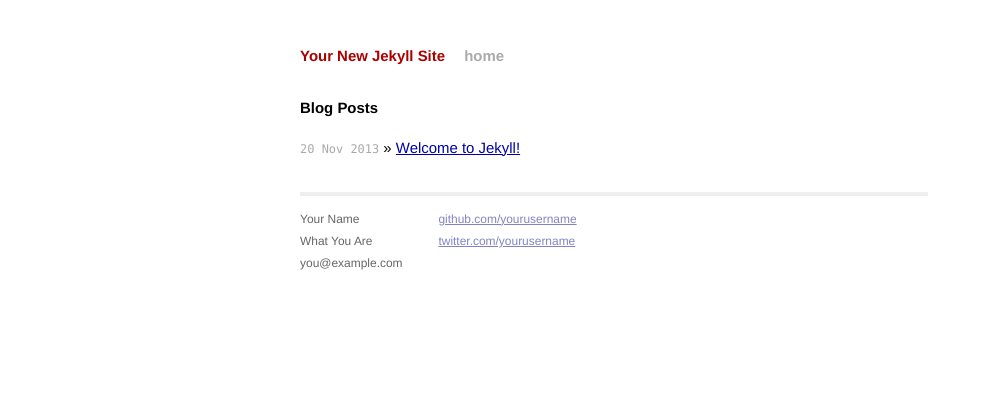
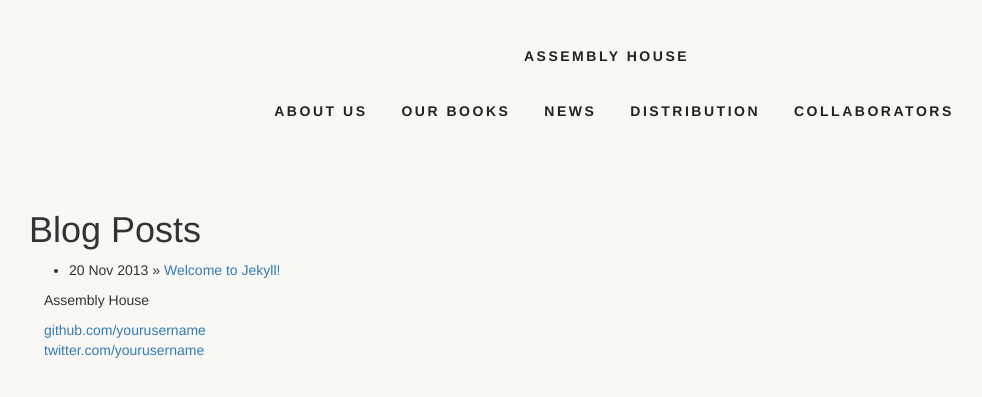
Before and after one commit to darcysaum/assembly-house, a Jekyll site: the page built from index.html, in a window 1280 px wide and 900 px high. Shown: the top 397 px of the window, without its empty margins (26-1008 px from the left). Built offline with Jekyll 4.4.1, drawn with Linux system fonts in a browser that asks for light colours; nearby versions of some CDN libraries; Markdown is read by kramdown in place of the engine named in the settings.

Commit message:
checkpointing designs

```diff
--- a/_layouts/default.html
+++ b/_layouts/default.html
@@ -1,35 +1,47 @@
 <!DOCTYPE html>
-<html>
+<html lang="en">
     <head>
         <meta charset="utf-8">
         <meta http-equiv="X-UA-Compatible" content="IE=edge,chrome=1">
         <title>{{ page.title }}</title>
-        <meta name="viewport" content="width=device-width">
-
-        <!-- syntax highlighting CSS -->
-        <link rel="stylesheet" href="/css/syntax.css">
-
-        <!-- Custom CSS -->
+        <meta name="viewport" content="width=device-width, initial-scale=1.0, maximum-scale=1.0, user-scalable=no">
+        <link rel="stylesheet" href="//netdna.bootstrapcdn.com/bootstrap/3.0.2/css/bootstrap.min.css">
         <link rel="stylesheet" href="/css/main.css">
 
     </head>
     <body>
 
-        <div class="site">
-          <div class="header">
-            <h1 class="title"><a href="/">{{ site.name }}</a></h1>
-            <a class="extra" href="/">home</a>
+      <div class="navbar navbar-default navbar-fixed-top" role="navigation">
+        <!-- <div class="logo pull-left">
+          <img src="/img/logo.png" alt="ASSEMBLY HOUSE"></img>
+        </div> -->
+        <div class="container">
+          <div class="navbar-header navbar-brand">
+            <a class="brand" href="/">ASSEMBLY HOUSE</a>
+          </div>
+          <div class="navbar-menu text-center">
+            <ul class="nav navbar-nav">
+              <li class="/about"><a href="#">ABOUT US</a></li>
+              <li><a href="/books">OUR BOOKS</a></li>
+              <li><a href="/news" class="active">NEWS</a></li>
+              <li><a href="/distribution">DISTRIBUTION</a></li>
+              <li><a href="/collaborators">COLLABORATORS</a></li>
+            </ul>
+          </div>
+        </div>
       </div>
 
+      <div class="container site">
+
+        <div class="row">
+          <div class="span12">
           {{ content }}
+          </div>
+        </div>
 
         <div class="footer">
-            <div class="contact">
-              <p>
-                Your Name<br />
-                What You Are<br />
-                you@example.com
-              </p>
+          <div class="brand">
+            <p>Assembly House</p>
           </div>
           <div class="contact">
             <p>
@@ -39,6 +51,7 @@
           </div>
         </div>
       </div>
-
+      <script src="https://code.jquery.com/jquery.js"></script>
+      <script src="//netdna.bootstrapcdn.com/bootstrap/3.0.2/js/bootstrap.min.js"></script>
     </body>
 </html>
--- a/css/main.css
+++ b/css/main.css
@@ -1,160 +1,52 @@
-/*****************************************************************************/
-/*
-/* Common
-/*
-/*****************************************************************************/
-
-/* Global Reset */
-* {
-  margin: 0;
-  padding: 0;
+html, body, .navbar{
+	background: rgb(249,248,245);
 }
 
-html, body { height: 100%; }
-
-body {
-  background-color: #FFF;
-  font: 13.34px Helvetica, Arial, sans-serif;
-  font-size: small;
-  text-align: center;
+.navbar{
+	border: none;
+	padding: 15px 0 25px;
 }
 
-h1, h2, h3, h4, h5, h6 {
-  font-size: 100%; }
-
-h1 { margin-bottom: 1em; }
-p { margin: 1em 0; }
-
-a         { color: #00a; }
-a:hover   { color: #000; }
-a:visited { color: #a0a; }
-
-/*****************************************************************************/
-/*
-/* Home
-/*
-/*****************************************************************************/
-.posts {
-  list-style-type: none;
-  margin-bottom: 2em;
+.navbar-brand{
+	display: block;
+	float: none;
+	text-align: center;
+	margin: 15px 0;
 }
 
-.posts li {
-  line-height: 1.75em;
+.navbar-nav {
+	float: none;
+	margin: 0;
+	display: block;
+	text-align: center;
 }
 
-.posts span {
-  color: #aaa;
-  font-family: Monaco, "Courier New", monospace;
-  font-size: 80%;
+.navbar li{
+	float: none;
+	display: inline-block;
 }
 
-/*****************************************************************************/
-/*
-/* Site
-/*
-/*****************************************************************************/
-
-.site {
-  font-size: 115%;
-  text-align: justify;
-  width: 42em;
-  margin: 3em auto 2em;
-  line-height: 1.5em;
+.navbar-default .navbar-nav>li>a, .navbar-default .navbar-brand a{
+	font-weight: bold;
+	border-bottom: 4px solid rgba(0,0,0,0);
+	color: #222;
+	font-size: 14px;
+	letter-spacing: .18em;
+	padding: 6px 0;
 }
 
-.header a {
-  font-weight: bold;
-  text-decoration: none;
+.navbar-default .navbar-nav>li{
+	padding: 0 15px;
 }
 
-.title {
-  display: inline-block;
-  margin-bottom: 2em;
+.navbar-default .navbar-nav>li>a:hover, .navbar-default .navbar-brand a:hover{
+	color: #222;
+	border-bottom: 2px solid black;
+	text-decoration: none;
 }
 
-.title a {
-  color: #a00;
+
+
+.container.site{
+	margin-top: 190px;
 }
-
-.title a:hover {
-  color: #000;
-}
-
-.header a.extra {
-  color: #aaa;
-  margin-left: 1em;
-}
-
-.header a.extra:hover {
-  color: #000;
-}
-
-.meta {
-  color: #aaa;
-}
-
-.footer {
-  font-size: 80%;
-  color: #666;
-  border-top: 4px solid #eee;
-  margin-top: 2em;
-  overflow: hidden;
-}
-
-.footer .contact {
-  float: left;
-  margin-right: 3em;
-}
-
-.footer .contact a {
-  color: #8085C1;
-}
-
-.footer .rss {
-  margin-top: 1.1em;
-  margin-right: -.2em;
-  float: right;
-}
-
-.footer .rss img {
-  border: 0;
-}
-
-/*****************************************************************************/
-/*
-/* Posts
-/*
-/*****************************************************************************/
-
-/* standard */
-.post pre {
-  border: 1px solid #ddd;
-  background-color: #eef;
-  padding: 0 .4em;
-}
-
-.post ul, .post ol {
-  margin-left: 1.35em;
-}
-
-.post code {
-  border: 1px solid #ddd;
-  background-color: #eef;
-  padding: 0 .2em;
-}
-
-.post pre code {
-  border: none;
-}
-
-/* terminal */
-.post pre.terminal {
-  border: 1px solid #000;
-  background-color: #333;
-  color: #FFF;
-}
-
-.post pre.terminal code {
-  background-color: #333;
-}
--- a/index.html
+++ b/index.html
@@ -1,6 +1,6 @@
 ---
 layout: default
-title: Your New Jekyll Site
+title: Thanks for visiting!
 ---
 
 <div id="home">
```
Also changed, not shown: img/logo.png (added), 5 other files. Lines whose indentation alone changed are shown as unchanged.
